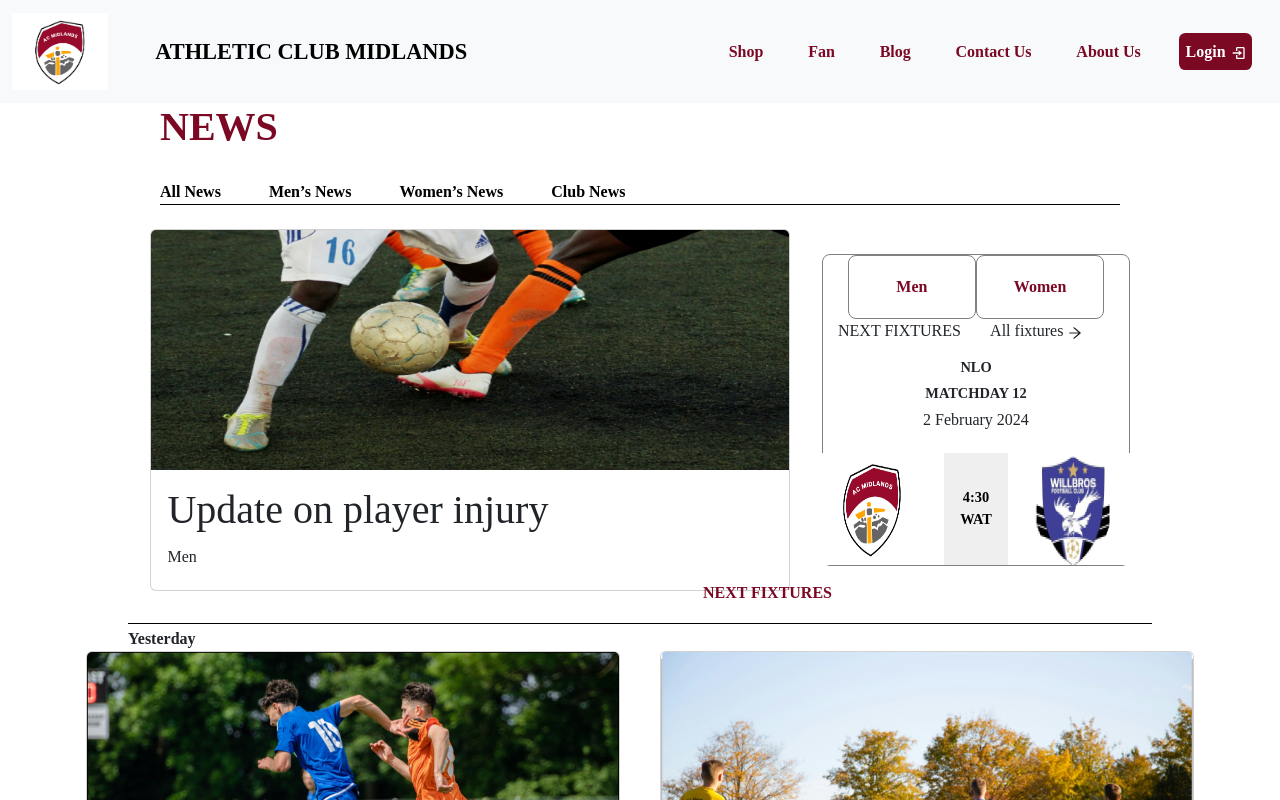
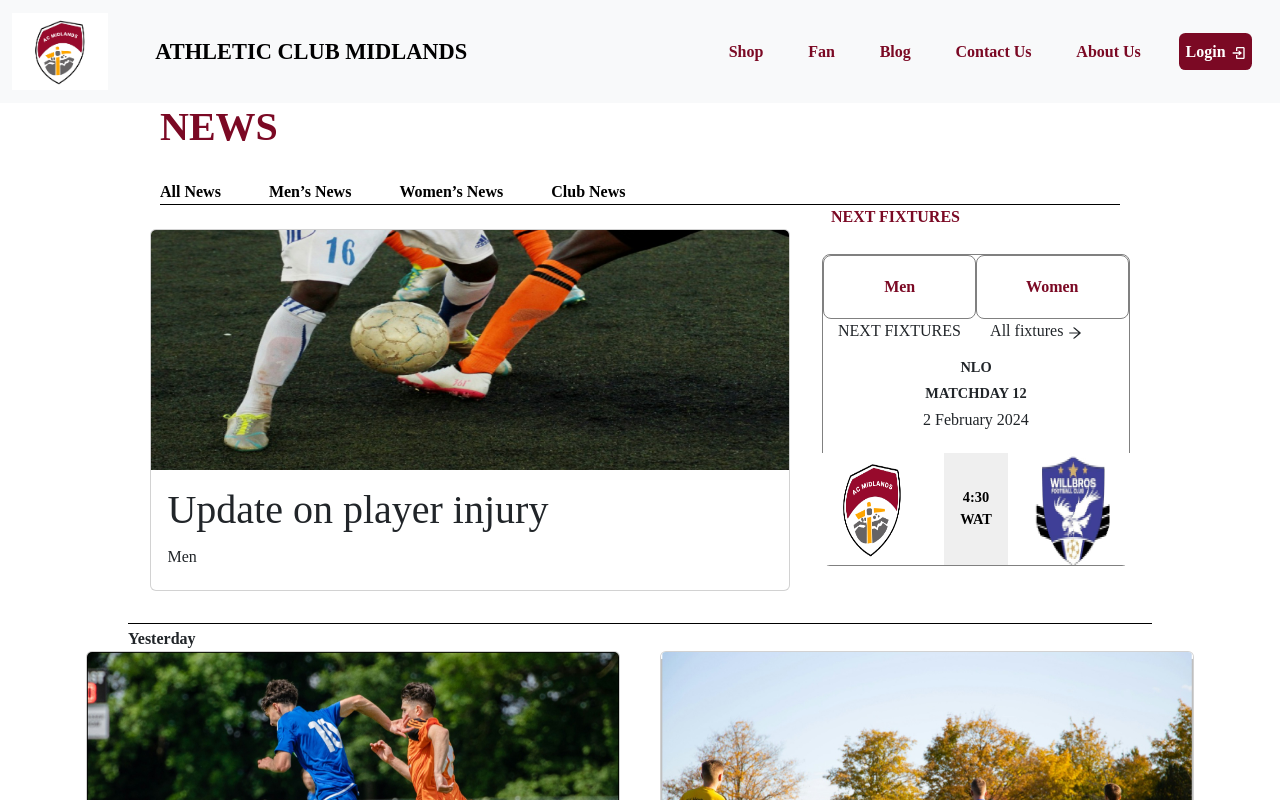
Before and after one commit to muky-albaneey/football_frontend, a React (Vite) app: page /blog in a window 1280 px wide. Shown: the top 800 px of the page. Built offline with nearby package versions, Linux system fonts and the light colour scheme.

Commit message:
football_frontend

```diff
--- a/src/blog/pagination.css
+++ b/src/blog/pagination.css
@@ -126,7 +126,7 @@ width: 24%;
   }
   .fixtureHeader a{
     border: 1px solid gray;
-    width: 42%;
+    width: 50%;
     padding: 1.2rem;
     font-weight: bold;
     border-radius: .5rem;
@@ -176,10 +176,7 @@ width: 24%;
     justify-content: flex-end;
     color: #7B0924;
     font-weight: bold;
-    position: relative;
-    top: 23.5rem;
-    left: -8rem;
-    z-index: 99;
+
 }
 .blogingNavigation{
     width: 75%;
@@ -304,6 +301,10 @@ width: 24%;
     .nextFitures{
         width: 100%;
         margin: 0 auto;
+        position: relative;
+    top: 23.5rem;
+    left: -8rem;
+    z-index: 99;
         padding-right: 5rem;
     }
     .paginationNav{
```
